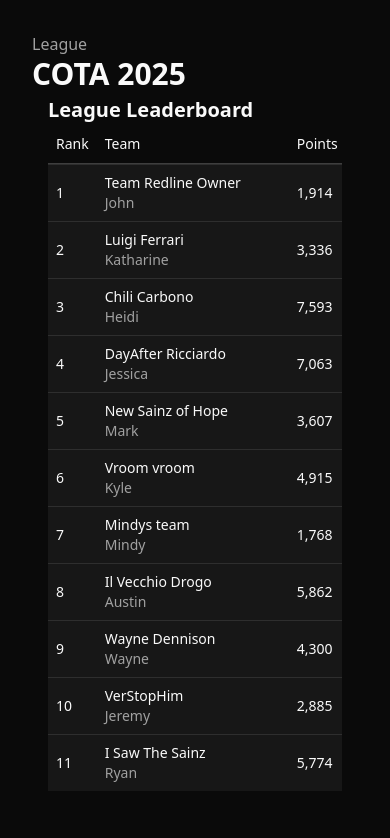
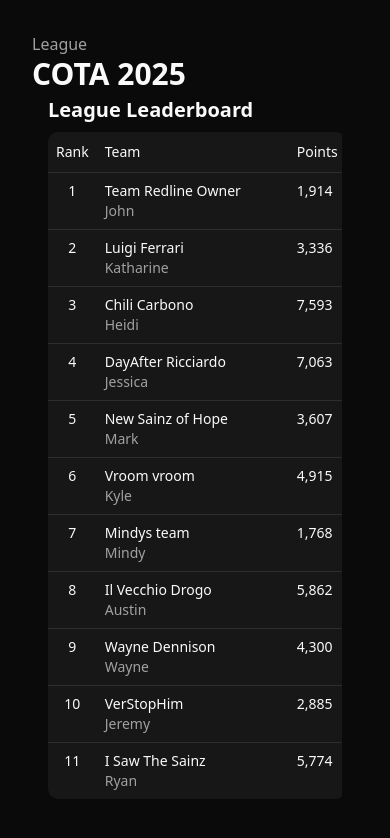
Before and after one commit to emsqrd/f1-companion, a React (Vite) app: page / in a window 390 px wide. Shown: the top 838 px of the page. Built offline with nearby package versions, Linux system fonts and the light colour scheme.

Commit message:
feat: adjusting layout for mobile

```diff
--- a/src/components/League/League.tsx
+++ b/src/components/League/League.tsx
@@ -21,30 +21,30 @@ export function League() {
         </header>
       </div>
       <div className="mx-auto max-w-sm px-4 md:max-w-lg md:px-8">
-        <h2 className="text-xl font-semibold">League Leaderboard</h2>
-        <Table>
+        <h2 className="mb-2 text-xl font-semibold">League Leaderboard</h2>
+        <Table className="bg-card overflow-hidden rounded-lg">
           <TableHeader className="sticky top-0 font-bold">
             <TableRow>
-              <TableHead>Rank</TableHead>
+              <TableHead className="text-center">Rank</TableHead>
               <TableHead className="min-w-48">Team</TableHead>
               <TableHead>Points</TableHead>
             </TableRow>
           </TableHeader>
-          <TableBody className="bg-card outline">
+          <TableBody>
             {teams.map((team, idx) => (
               <TableRow
                 key={team.id}
                 className="hover:bg-muted/50 cursor-pointer"
                 onClick={() => navigate(`/team/${team.id}`)}
               >
-                <TableCell>{idx + 1}</TableCell>
-                <TableCell className="min-w-48">
+                <TableCell className="text-center align-top">{idx + 1}</TableCell>
+                <TableCell className="min-w-48 align-top">
                   <div className="flex flex-col">
                     <div>{team.name}</div>
                     <div className="text-muted-foreground text-sm">{team.owner}</div>
                   </div>
                 </TableCell>
-                <TableCell>{getRandomPoints().toLocaleString()}</TableCell>
+                <TableCell className="align-top">{getRandomPoints().toLocaleString()}</TableCell>
               </TableRow>
             ))}
           </TableBody>
```
